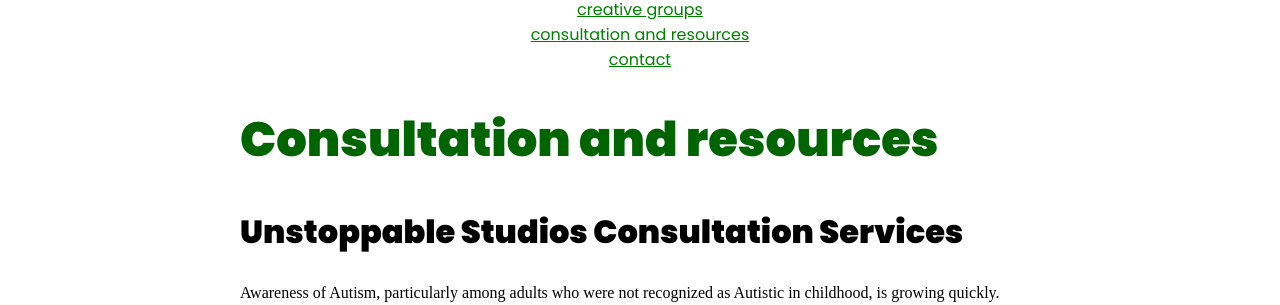
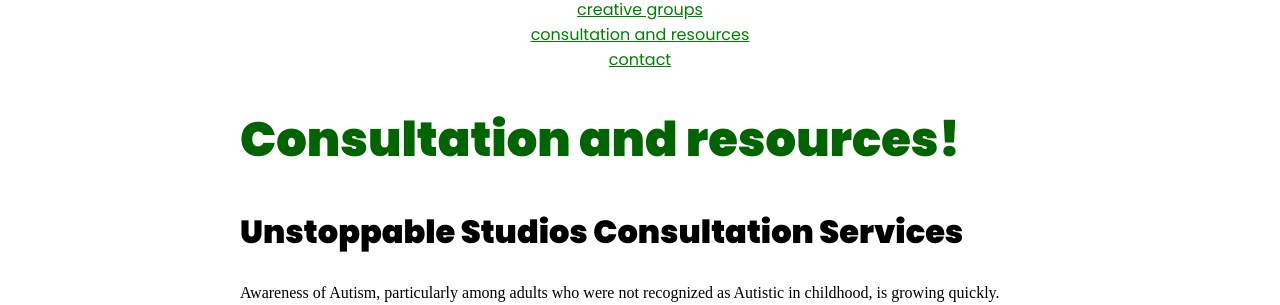
Before and after one commit to miriam-unstoppable/unstoppable-website, a Jekyll site: the page built from consultation.md, in a window 1280 px wide. Shown: the part 382-687 px from the top of the page. Built offline with Jekyll 4.4.1, drawn with Linux system fonts in a browser that asks for light colours.

```diff
--- a/consultation.md
+++ b/consultation.md
@@ -3,7 +3,7 @@
 # To modify the layout, see https://jekyllrb.com/docs/themes/#overriding-theme-defaults
 layout: homepage_layout
 ---
-# Consultation and resources
+# Consultation and resources!
 
 ## Unstoppable Studios Consultation Services
 Awareness of Autism, particularly among adults who were not recognized as Autistic in childhood, is growing quickly. There is significant need these days for support and guidance among individuals exploring whether they might be Autistic and among therapists supporting clients who have begun this journey. In order to help meet this growing need I provide consultation services.
```
